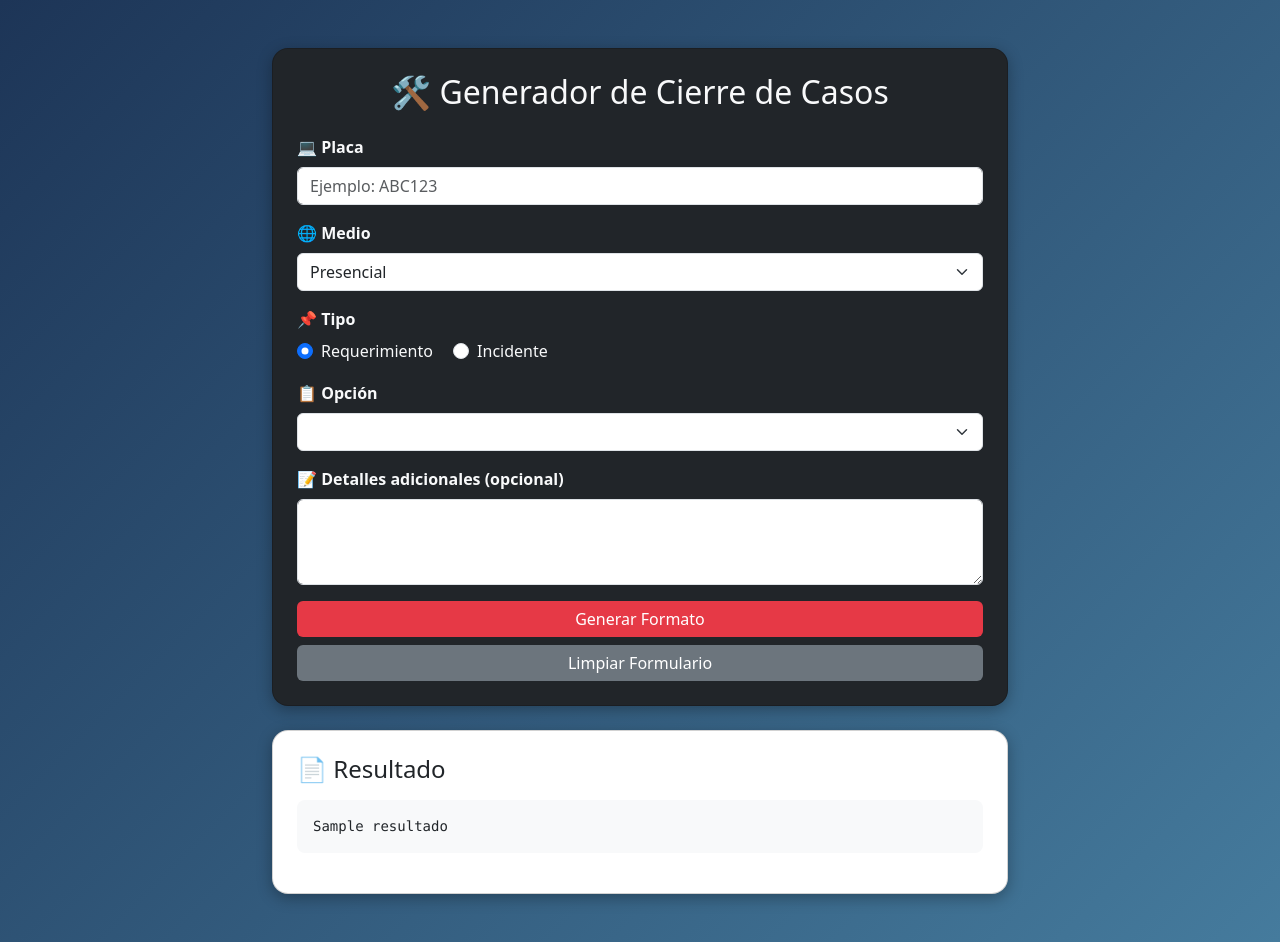
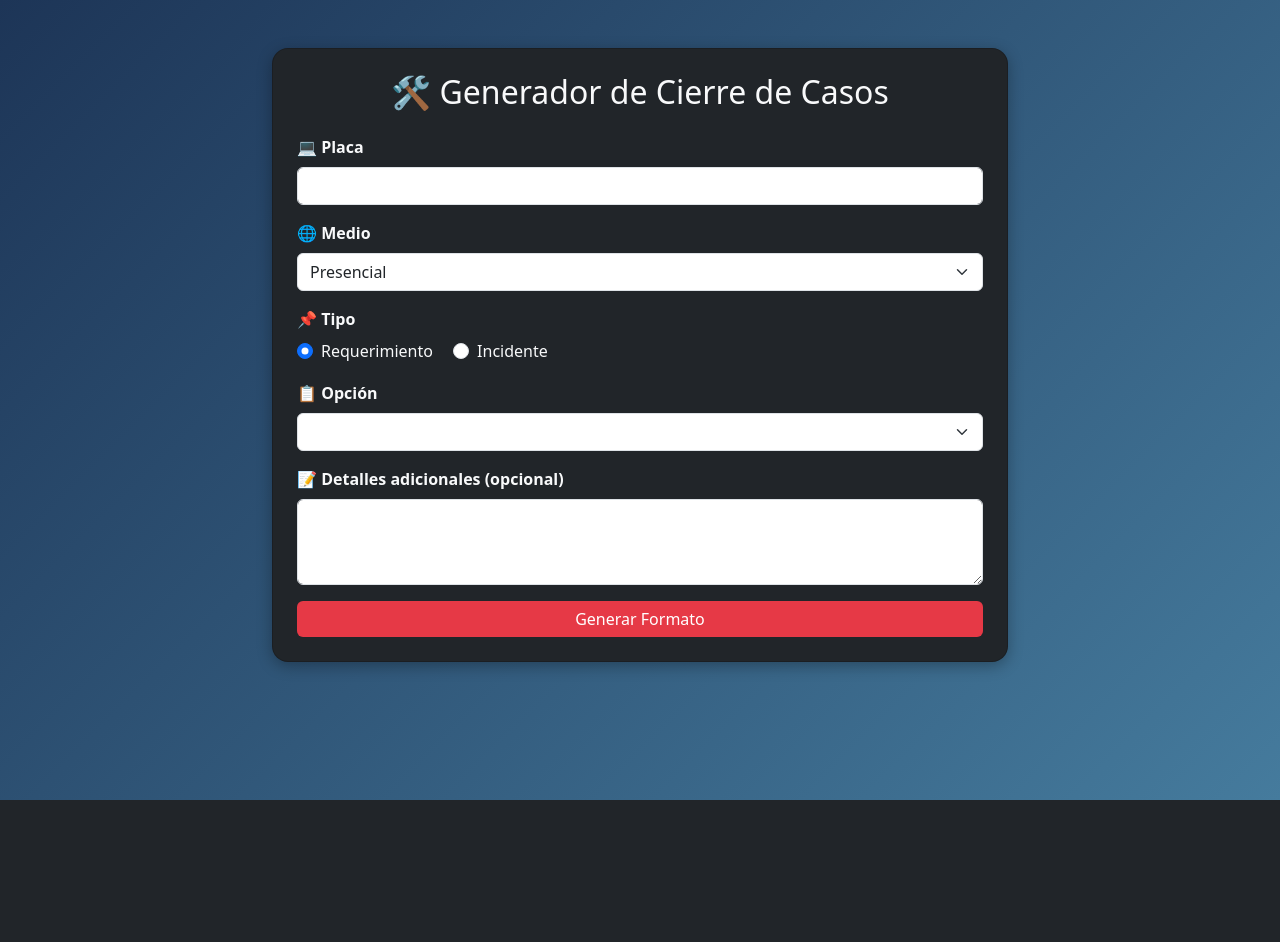
Before and after one commit to Steven-gil-dep/mi_app_flask, a Flask app: template templates/form.html in a window 1280 px wide. After the commit the page ends 800 px from the top, so only its background shows below. Run offline with Flask 3, Linux system fonts and the light colour scheme; the template is opened without the code that fills it: most values are stand-ins (such as "Sample title", 1, 10 or a date in 2020); lists and menus that the app fills with data are empty.

Commit message:
Update form.html

```diff
--- a/templates/form.html
+++ b/templates/form.html
@@ -24,13 +24,6 @@
     .btn-primary:hover {
       background-color: #d62839;
     }
-    .btn-secondary {
-      background-color: #6c757d;
-      border: none;
-    }
-    .btn-secondary:hover {
-      background-color: #5a6268;
-    }
     pre {
       background: #f8f9fa;
       color: #212529;
@@ -46,23 +39,21 @@
     <div class="col-md-8">
       <div class="card p-4 bg-dark text-light">
         <h2 class="mb-4 text-center">🛠️ Generador de Cierre de Casos</h2>
-        <form method="POST" id="case-form">
+
+        <!-- FORMULARIO PRINCIPAL -->
+        <form method="POST">
           <!-- Placa -->
           <div class="mb-3">
             <label class="form-label">💻 Placa</label>
-            <input type="text" name="placa" id="placa" class="form-control"
-                   required pattern="[A-Za-z0-9-]+"
-                   placeholder="Ejemplo: ABC123"
-                   oninput="validarPlaca()">
-            <div class="invalid-feedback">La placa solo puede contener letras, números y guiones.</div>
+            <input type="text" name="placa" class="form-control" required>
           </div>
 
           <!-- Medio -->
           <div class="mb-3">
             <label class="form-label">🌐 Medio</label>
             <select name="medio" class="form-select" required>
-              <option value="1" selected>Presencial</option>
-              <option value="2">Virtual</option>
+              <option value="Presencial">Presencial</option>
+              <option value="Virtual">Virtual</option>
             </select>
           </div>
 
@@ -87,8 +78,8 @@
             </select>
           </div>
 
-          <!-- Datos de equipo (oculto por defecto) -->
-          <div id="datos-equipo-section" style="display:none;">
+          <!-- Datos de equipo (se muestran solo si es alistamiento o reinstalación) -->
+          <div id="datos-equipo-fields" style="display:none;">
             <div class="mb-3">
               <label class="form-label">🔑 Serial</label>
               <input type="text" name="serial" class="form-control">
@@ -98,7 +89,7 @@
               <input type="text" name="modelo" class="form-control">
             </div>
             <div class="mb-3">
-              <label class="form-label">📌 Placa</label>
+              <label class="form-label">📝 Placa del equipo</label>
               <input type="text" name="placa_equipo" class="form-control">
             </div>
           </div>
@@ -109,87 +100,45 @@
             <textarea name="detalles" class="form-control" rows="3"></textarea>
           </div>
 
-          <!-- Botones -->
           <button class="btn btn-primary w-100">Generar Formato</button>
-          <button type="reset" class="btn btn-secondary w-100 mt-2">Limpiar Formulario</button>
         </form>
       </div>
     </div>
   </div>
-
-  {% if resultado %}
-  <div class="row justify-content-center mt-4">
-    <div class="col-md-8">
-      <div class="card p-4">
-        <h4 class="mb-3 text-dark">📄 Resultado</h4>
-        <pre>{{ resultado }}</pre>
-      </div>
-    </div>
-  </div>
-  {% endif %}
 </div>
 
 <script>
   const requerimientos = {{ requerimientos|tojson }};
   const incidentes = {{ incidentes|tojson }};
   const selectOpcion = document.getElementById("opcion");
-  const datosEquipoSection = document.getElementById("datos-equipo-section");
-  const form = document.getElementById("case-form");
+  const datosEquipoFields = document.getElementById("datos-equipo-fields");
 
-  // Cargar opciones dinámicas
   function cargarOpciones(tipo) {
-    selectOpcion.innerHTML = "";
+    selectOpcion.innerHTML = ""; // limpiar
     const opciones = tipo === "req" ? requerimientos : incidentes;
     for (const [key, value] of Object.entries(opciones)) {
       const option = document.createElement("option");
-      option.value = key;
+      option.value = value.toLowerCase(); // valor en minúsculas
       option.textContent = value;
       selectOpcion.appendChild(option);
     }
-    mostrarDatosEquipo();
+    verificarOpcion();
   }
 
-  // Validación de placa
-  function validarPlaca() {
-    const placa = document.getElementById("placa");
-    if (!placa.checkValidity()) {
-      placa.classList.add("is-invalid");
+  function verificarOpcion() {
+    const opcion = selectOpcion.value.toLowerCase();
+    if (opcion.includes("alistamiento") || opcion.includes("reinstalacion")) {
+      datosEquipoFields.style.display = "block";
     } else {
-      placa.classList.remove("is-invalid");
+      datosEquipoFields.style.display = "none";
     }
   }
 
-  // Mostrar u ocultar datos del equipo según opción
-  function mostrarDatosEquipo() {
-    const opcionSeleccionada = selectOpcion.options[selectOpcion.selectedIndex]?.textContent || "";
-    if (opcionSeleccionada.includes("Alistamiento") || opcionSeleccionada.includes("Reinstalacion")) {
-      datosEquipoSection.style.display = "block";
-    } else {
-      datosEquipoSection.style.display = "none";
-    }
-  }
+  // Escuchar cambios en el select
+  selectOpcion.addEventListener("change", verificarOpcion);
 
-  // Escuchar cambios en el selector de opciones
-  selectOpcion.addEventListener("change", mostrarDatosEquipo);
-
-  // Guardar datos en localStorage
-  form.addEventListener("input", () => {
-    localStorage.setItem("formData", JSON.stringify(Object.fromEntries(new FormData(form))));
-  });
-
-  // Recuperar datos al cargar
-  window.onload = () => {
-    cargarOpciones("req");
-    const saved = localStorage.getItem("formData");
-    if (saved) {
-      const data = JSON.parse(saved);
-      for (const [key, value] of Object.entries(data)) {
-        const field = form.elements[key];
-        if (field) field.value = value;
-      }
-    }
-    mostrarDatosEquipo();
-  };
+  // Cargar por defecto al abrir (Requerimientos)
+  window.onload = () => cargarOpciones("req");
 </script>
 </body>
 </html>
```
